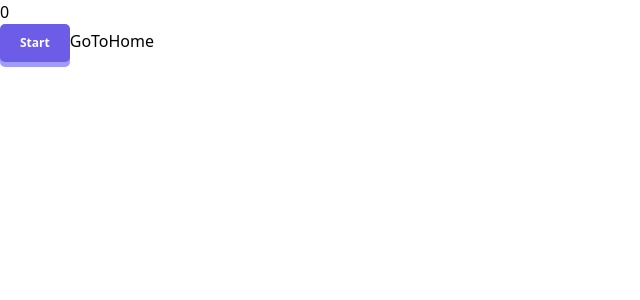
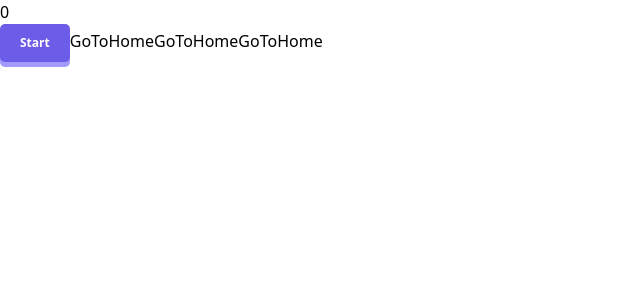
Before and after one commit to sameerkali/React_coding_round_practice, a React (Vite) app: page /one in a window 1280 px wide. Shown: the top 300 px of the page, without its empty margins (0-640 px from the left). Built offline with nearby package versions, Linux system fonts and the light colour scheme.

Commit message:
add go to home

```diff
--- a/src/All Assessment/assessment01/One.jsx
+++ b/src/All Assessment/assessment01/One.jsx
@@ -33,6 +33,8 @@ const One = () => {
         {clicked ? 'Stop' : 'Start'}
       </button>
       <GoToHome/>
+      <GoToHome/>
+      <GoToHome/>
     </div>
   );
 };
```
